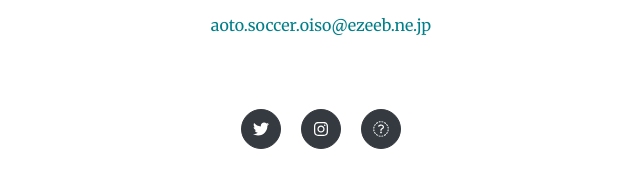
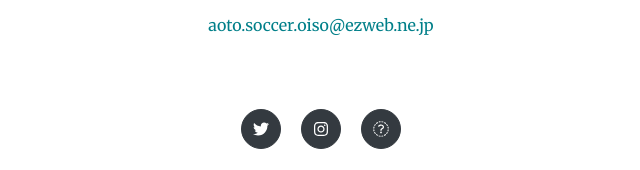
Before and after one commit to Ciao-handmade/ciao, a plain HTML site: page index.html in a window 1280 px wide. Shown: the part 2828-2998 px from the top of the page, 319-959 px from the left. Drawn offline with nearby package versions, Linux system fonts and the light colour scheme.

Commit message:
Update index.html

```diff
--- a/index.html
+++ b/index.html
@@ -187,7 +187,7 @@
                     <div class="col-lg-12 col-sm- mr-auto text-center">
                         <i class="fas fa-envelope fa-3x mb-3 text-muted"></i>
                         <!-- Make sure to change the email address in BOTH the anchor text and the link target below!-->
-                        <a class="d-block" href="mailto:aoto.soccer.oiso@ezeeb.ne.jp">aoto.soccer.oiso@ezeeb.ne.jp</a>
+                        <a class="d-block" href="mailto:aoto.soccer.oiso@ezeeb.ne.jp">aoto.soccer.oiso@ezweb.ne.jp</a>
                     </div>
                 </div>
             </div>
```
